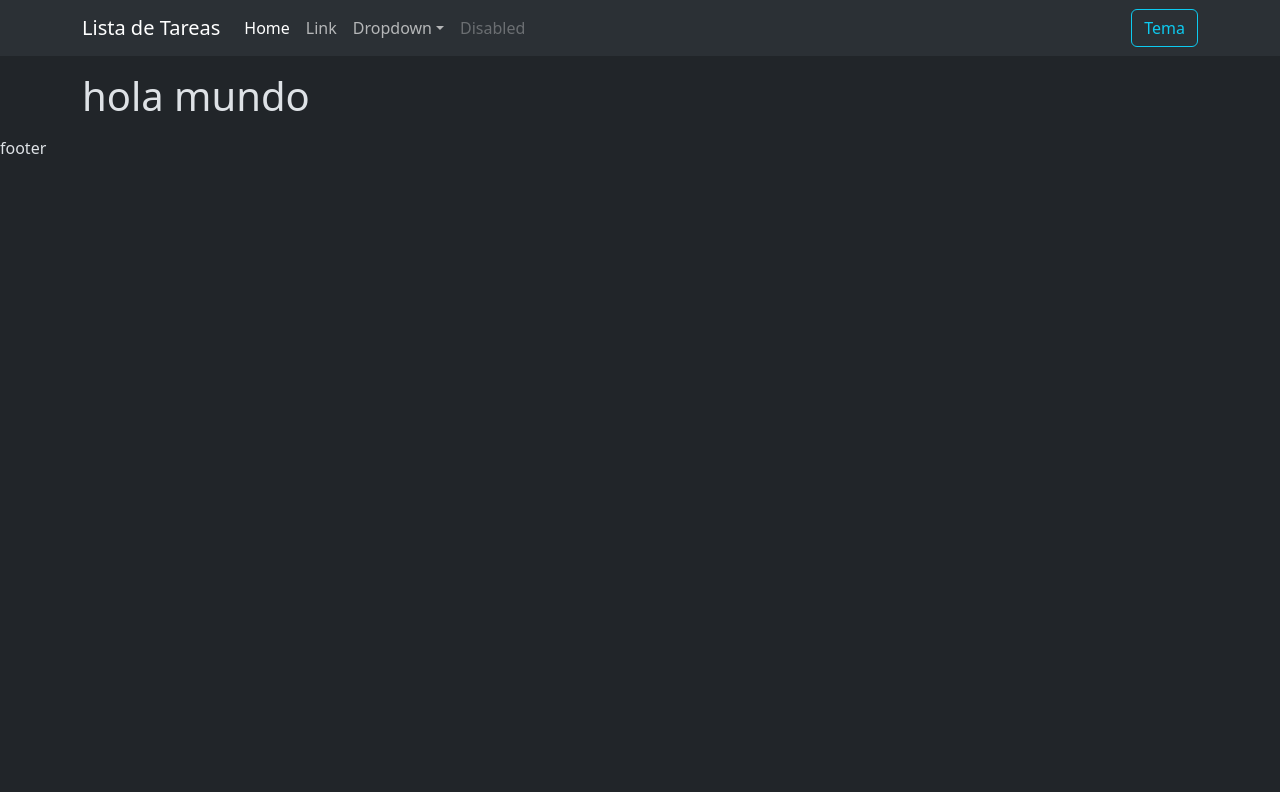
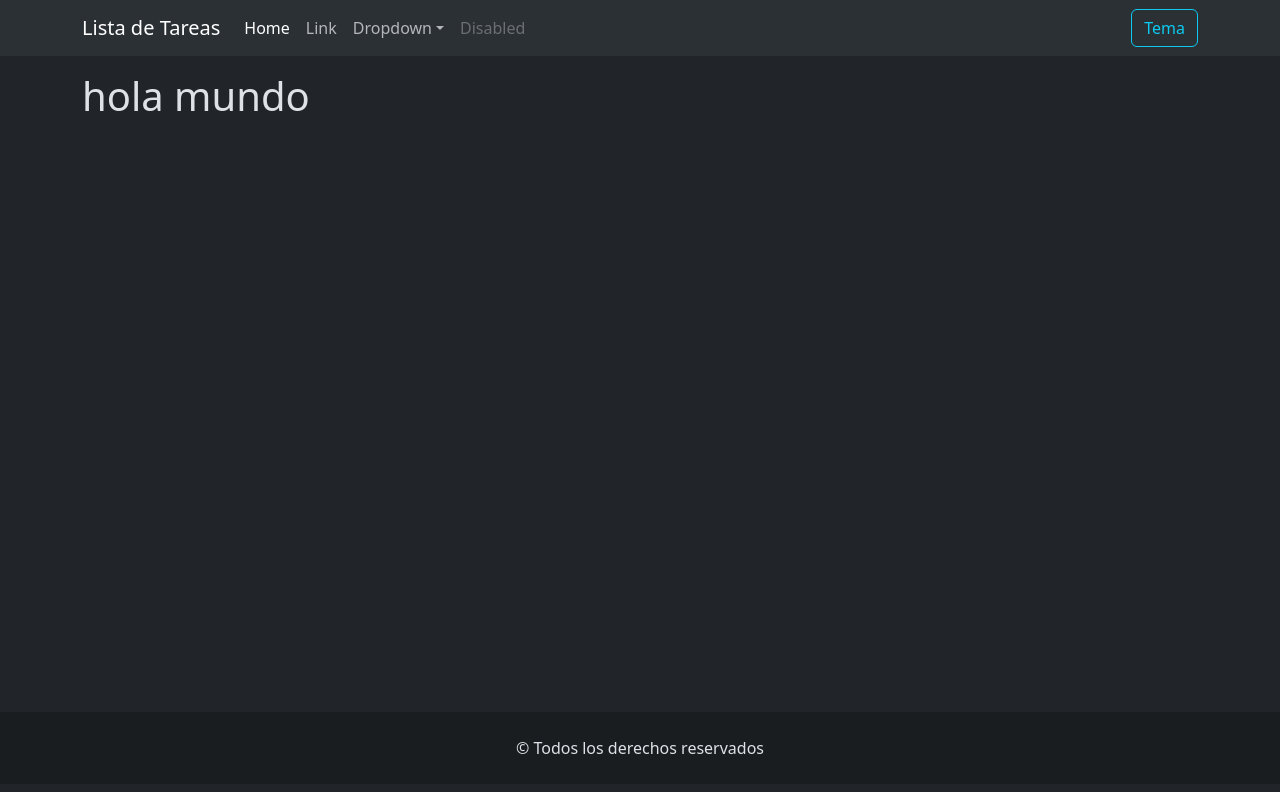
Before and after one commit to nikki0011/TP-REACT-EJERCICIO-04, a React (Vite) app: page / in a window 1280 px wide. Shown: the top 792 px of the page. Built offline with nearby package versions, Linux system fonts and the light colour scheme.

Commit message:
agregamos navbar

```diff
--- a/src/components/Footer.jsx
+++ b/src/components/Footer.jsx
@@ -1,8 +1,8 @@
 const Footer = () => {
     return (
-        <div>
-            footer
-        </div>
+        <footer>
+        <p className="bg-dark-subtle py-4 text-center">&copy; Todos los derechos reservados</p>
+        </footer>
     );
 };
 
--- a/src/index.css
+++ b/src/index.css
@@ -0,0 +1,9 @@
+#root{
+    min-height: 100vh;
+    display: flex;
+    flex-direction: column;
+}
+
+main{
+    flex-grow: 1;
+}
--- a/src/main.jsx
+++ b/src/main.jsx
@@ -1,7 +1,7 @@
 import { StrictMode } from 'react'
 import { createRoot } from 'react-dom/client'
+import 'bootstrap/dist/css/bootstrap.min.css'
 import './index.css'
-import 'bootstrap/dist/css/bootstrap.min.css'
 import App from './App.jsx'
 
 createRoot(document.getElementById('root')).render(
```
